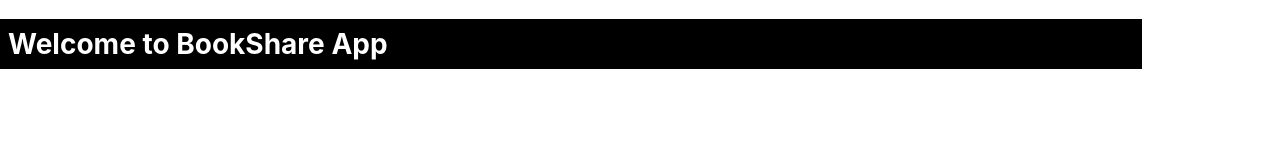
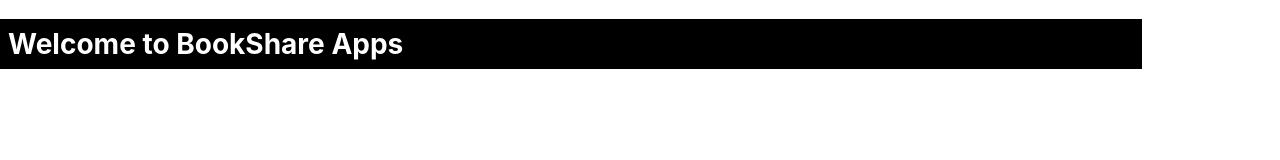
Before and after one commit to Rahul-0108/React-app, a React (Create React App) app: page / in a window 1280 px wide. Shown: the top 160 px of the page. Built offline with nearby package versions, Linux system fonts and the light colour scheme.

Commit message:
Update App.js

```diff
--- a/src/App.js
+++ b/src/App.js
@@ -50,7 +50,7 @@
 return (
 <div>
 
-<h1 style={{backgroundColor :"black",color : "white" , padding : "8px" , fontSize : "28px" ,  width:"88%"}}>Welcome to BookShare App</h1>
+<h1 style={{backgroundColor :"black",color : "white" , padding : "8px" , fontSize : "28px" ,  width:"88%"}}>Welcome to BookShare Apps</h1>
 
 <div className="container">
 <form onSubmit={this.handleSubmit}>
```
